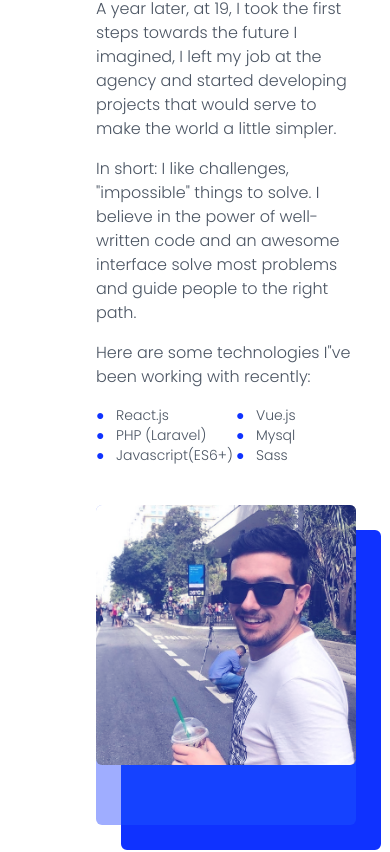
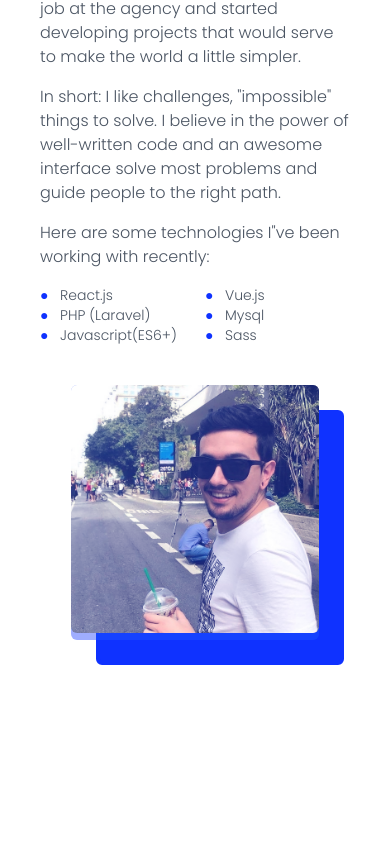
Before and after one commit to lucaxsilveira/lucassilveira.dev, a Next.js app: page / in a window 390 px wide. Shown: the part 1262-2114 px from the top of the page. After the commit the page ends 1982 px from the top, so only its background shows below. Built offline with nearby package versions, Linux system fonts and the light colour scheme; no server answers; what @tailwindcss/typography would draw is missing.

Commit message:
fix: container width on mobile

```diff
--- a/components/Layout/Container.tsx
+++ b/components/Layout/Container.tsx
@@ -3,7 +3,7 @@ type Props = {
 }
 
 const Container = ({ children }: Props): JSX.Element => {
-  return <div className="container mx-auto px-24">{children}</div>
+  return <div className="container mx-auto md:px-36 px-10">{children}</div>
 }
 
 export default Container
--- a/styles/_home.scss
+++ b/styles/_home.scss
@@ -2,7 +2,7 @@
   .content {
     grid-template-columns: 3fr 2fr;
 
-    @media screen and (max-width: 720px){
+    @media screen and (max-width: 720px) {
       grid-template-columns: 1fr;
     }
 
@@ -14,11 +14,20 @@
       position: relative;
       max-width: 320px;
 
+      @media screen and (max-width: 720px) {
+        display: flex;
+        justify-content: center;
+      }
+
       .image {
         transition: $transition;
         display: block;
         position: relative;
         width: 100%;
+
+        @media screen and (max-width: 720px) {
+          width: 80%;
+        }
 
         @apply rounded-md;
 
@@ -28,7 +37,7 @@
           display: block;
           position: absolute;
           width: 100%;
-          height: 320px;
+          height: 100%;
           z-index: 1;
           transition: $transition;
 
--- a/styles/app.scss
+++ b/styles/app.scss
@@ -9,8 +9,8 @@
 @import 'home';
 @import 'about';
 
-
-html,body {
+html,
+body {
   width: 100%;
 }
 
```
